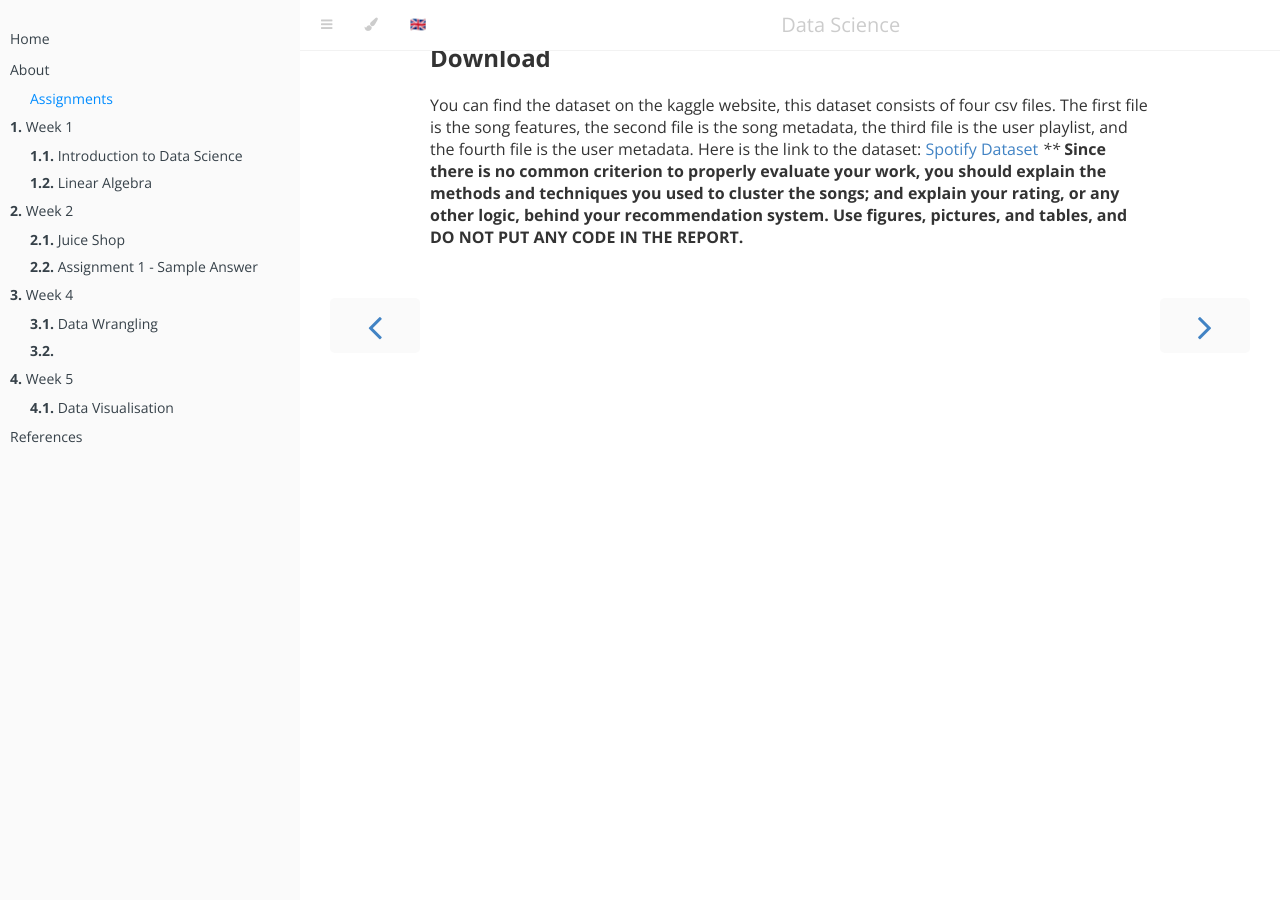
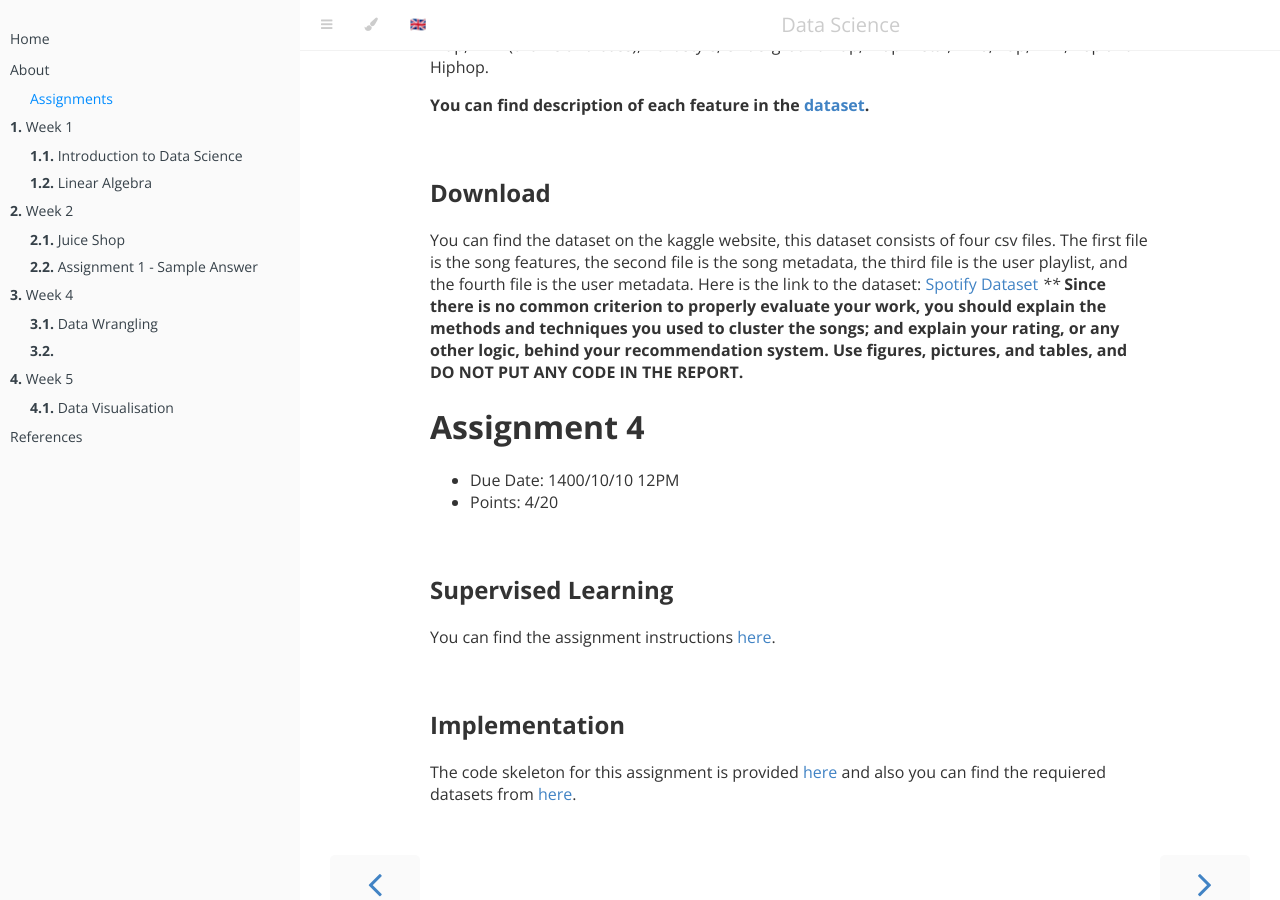
Before and after one commit to Sk7w4tch3r/CS-SBU-DataScience, a Jekyll site: the page built from chapters/prologue2.md, in a window 1280 px wide and 900 px high, scrolled down 4094 px. Built offline with Jekyll 4.4.1, drawn with Linux system fonts in a browser that asks for light colours; nearby versions of some CDN libraries; before the commit the page ends 4497 px from its top, so only the background shows below that; some of the changed text lies outside the part shown.

Commit message:
assignment 4 added

```diff
--- a/chapters/prologue2.md
+++ b/chapters/prologue2.md
@@ -56,6 +56,9 @@ This assignment dataset is provided by the generous "*Our World in Data*", a.k.a
 
 For further information, please refer to the [documentation](https://github.com/owid/covid-19-data/tree/master/public/data) of the dataset.
 
+## NEW
+Sample submission for this assignment is available [here](../assignments/A2/covid_19_owid.ipynb)
+
 ****
 __You should consider new additional creative questions for assigned tasks and answer them with proper methods. Each task should have its report and IPython Notebook. Once again, we emphasize the report; it should contain all your questions and your innovative findings. Use figures, pictures, and tables, and DO NOT PUT ANY CODE IN THE REPORT.__
 
@@ -69,7 +72,7 @@ In this assignment you have to perform clustering on the spotify dataset and dev
 
 
 # Task: Music Recommendation System
-In this assignment your submission should contain a the main python code file, [`musicRecommender.py`](../assignments/musicRecommender.py), you may use notebooks for your experiments but the main interface to your work should be from the main python code file. It takes the path to user preferences (a csv file) and outputs:
+In this assignment your submission should contain a the main python code file, [`musicRecommender.py`](../assignments/A3/musicRecommender.py), you may use notebooks for your experiments but the main interface to your work should be from the main python code file. It takes the path to user preferences (a csv file) and outputs:
 
 - 5 csv files, each containing the top 5 songs for each user. Musics from each playlist should be sampled from the same cluster.
 - A single playlist file containing all the songs recommended to the users. It is not important how the songs are sampled from the clusters.
@@ -115,3 +118,14 @@ The full list of genres included in the CSV are Trap, Techno, Techhouse, Trance,
 You can find the dataset on the kaggle website, this dataset consists of four csv files. The first file is the song features, the second file is the song metadata, the third file is the user playlist, and the fourth file is the user metadata. Here is the link to the dataset: [Spotify Dataset](https://www.kaggle.com/mrmorj/dataset-of-songs-in-spotify)
 ****
 __Since there is no common criterion to properly evaluate your work, you should explain the methods and techniques you used to cluster the songs; and explain your rating, or any other logic, behind your recommendation system. Use figures, pictures, and tables, and DO NOT PUT ANY CODE IN THE REPORT.__
+
+
+# Assignment 4
+- Due Date: 1400/10/10 12PM
+- Points: 4/20
+
+## Supervised Learning
+You can find the assignment instructions [here](../assignments/A4/Assignment 4.pdf).
+
+## Implementation
+The code skeleton for this assignment is provided [here](https://github.com/Sk7w4tch3r/CS-SBU-DataScience/tree/main/assignments/A4) and also you can find the requiered datasets from [here](https://github.com/Sk7w4tch3r/CS-SBU-DataScience/tree/main/assignments/A4/data/).
```
